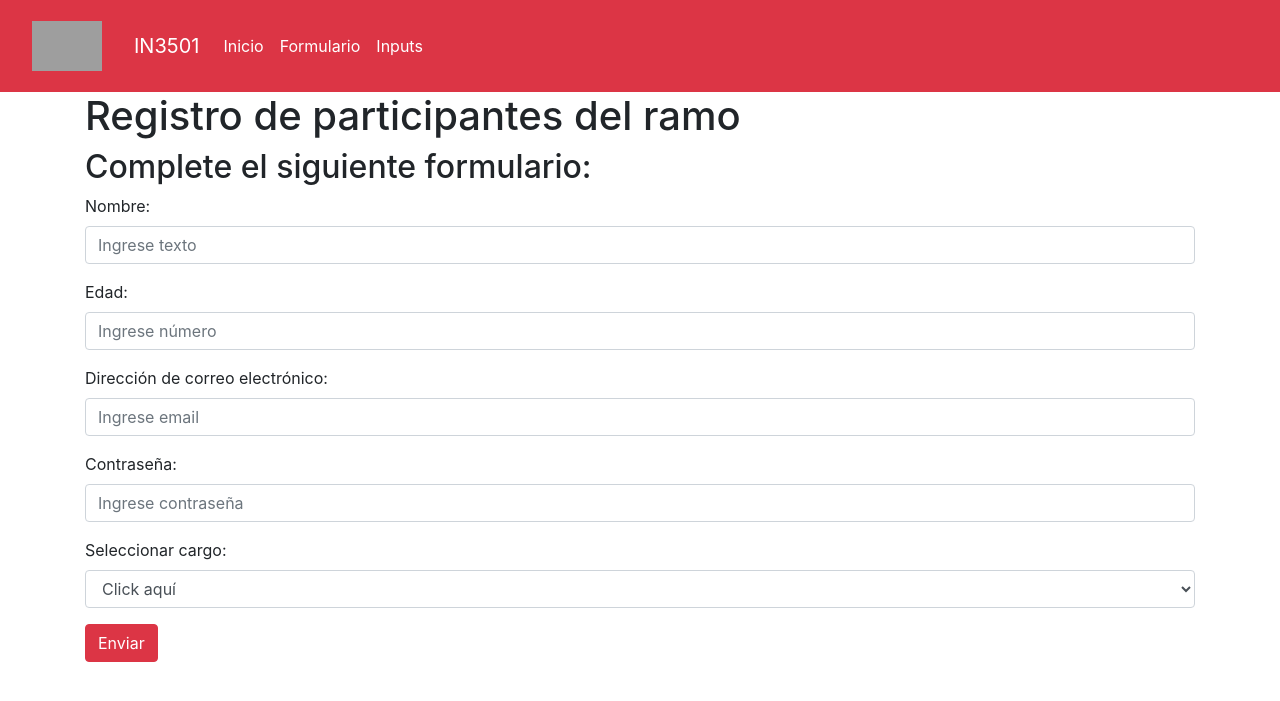
After one commit to IN3501/auxiliar-3-Bartostito, a Django app: page /Formulario/ in a window 1280 px wide. The commit adds this page. Shown: the top 701 px of the page. Run offline with Django 3.2, Linux system fonts and the light colour scheme; some libraries are stand-ins or nearby versions; grey boxes are pictures that could not be loaded.

Commit message:
Desafío 2

```diff
--- /dev/null
+++ b/in3501/primavera19/templates/Formulario.html
@@ -0,0 +1,54 @@
+{% extends 'navbar.html' %}
+
+{% block title %}
+Formulario
+{% endblock title %}
+
+{% block content %}
+<div id="descripcion" class="container">
+    <h1>Registro de participantes del ramo</h1>
+
+    <h2>Complete el siguiente formulario:</h2>
+
+    <form action="#" autocomplete="off">
+
+    <div class="form-group">
+      <label for="exampleInputEmail1">Nombre:</label>
+      <input type="text" class="form-control" id="exampleText" placeholder="Ingrese texto" name="inputText">
+    </div>
+
+     <div class="form-group">
+      <label for="exampleNumber">Edad:</label>
+      <input type="number" class="form-control" id="exampleNumber" placeholder="Ingrese número" name="inputNumber">
+    </div>
+
+     <div class="form-group">
+      <label for="exampleInputEmail1">Dirección de correo electrónico:</label>
+      <input type="email" class="form-control" id="exampleEmail" placeholder="Ingrese email" name="inputEmail">
+    </div>
+
+    <div class="form-group">
+      <label for="exampleInputPassword1">Contraseña:</label>
+      <input type="password" class="form-control" id="examplePassword" placeholder="Ingrese contraseña" name="inputPassword">
+    </div>
+
+    <div class="form-group">
+      <label for="exampleFormControlSelect1">Seleccionar cargo:</label>
+      <select class="form-control" id="exampleSelect" name="input Select">
+        <option value="1">Click aquí</option>
+        <option value="2">Ayudante</option>
+        <option value="3">Auxiliar</option>
+        <option value="4">Alumno</option>
+        <option value="5">Profesor</option>
+            </select>
+    </div>
+
+    <div class="form-group">
+    <button type="submit" class="btn btn-danger">Enviar</button>
+    </div>
+
+  </form>
+
+</div>
+
+{% endblock content %}
--- a/in3501/primavera19/urls.py
+++ b/in3501/primavera19/urls.py
@@ -3,5 +3,6 @@ from .views import *
 
 urlpatterns = [
 	path('', index, name ='index'),
-	path('inputs/', inputs, name='inputs')
+	path('inputs/', inputs, name='inputs'),
+	path('Formulario/', Formulario, name='Formulario')
 ]
--- a/in3501/primavera19/views.py
+++ b/in3501/primavera19/views.py
@@ -6,3 +6,6 @@ def index(request):
 
 def inputs(request):
 	return render(request, 'inputs.html')
+
+def Formulario(request):
+	return render(request, 'Formulario.html')
--- a/in3501/templates/navbar.html
+++ b/in3501/templates/navbar.html
@@ -1,8 +1,14 @@
 {% extends 'base.html' %}
 
 {% block body %}
-  <nav class="navbar navbar-expand-lg navbar-light bg-light">
-    <a class="navbar-brand" href="#">IN3501</a>
+  <nav class="navbar navbar-expand-lg navbar-dark bg-danger">
+  <!-- Just an image -->
+<nav class="navbar navbar-dark bg-danger">
+  <a class="navbar-brand" href="#">
+    <img src="https://i.pinimg.com/originals/ae/12/6c/ae126cda4cb85b9015ee4e51330a2b94.jpg" width="70" height="50" alt="">
+  </a>
+</nav>
+    <a class="navbar-brand" href="#"> IN3501  </a>
     <button class="navbar-toggler" type="button" data-toggle="collapse" data-target="#navbarNav" aria-controls="navbarNav" aria-expanded="false" aria-label="Toggle navigation">
       <span class="navbar-toggler-icon"></span>
     </button>
@@ -10,6 +16,9 @@
       <ul class="navbar-nav">
         <li class="nav-item active">
           <a class="nav-link" href="{% url 'index' %}">Inicio</a>
+        </li>
+        <li class="nav-item active">
+          <a class="nav-link" href="{% url 'Formulario' %}">Formulario</a>
         </li>
         <li class="nav-item active">
           <a class="nav-link" href="{% url 'inputs' %}">Inputs</a>
```
Also changed, not shown: in3501/primavera19/templates/home.html (+10 -1 lines).
